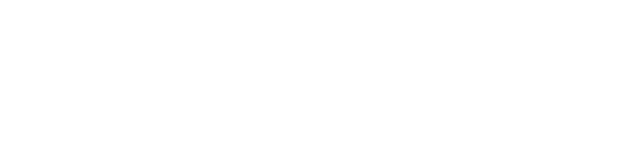
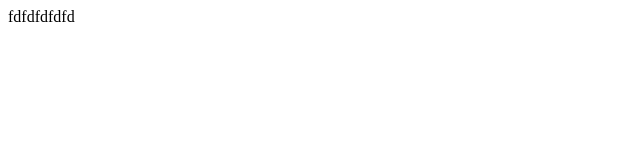
Before and after one commit to Antek93/First-Project, a plain HTML site: page index.html in a window 1280 px wide. Shown: the whole page, without its empty margins (0-640 px from the left). Drawn offline with Linux system fonts and the light colour scheme.

Commit message:
Next modifica

```diff
--- a/index.html
+++ b/index.html
@@ -7,6 +7,6 @@
     <title>Document</title>
 </head>
 <body>
-
+    fdfdfdfdfd
 </body>
 </html>
```
